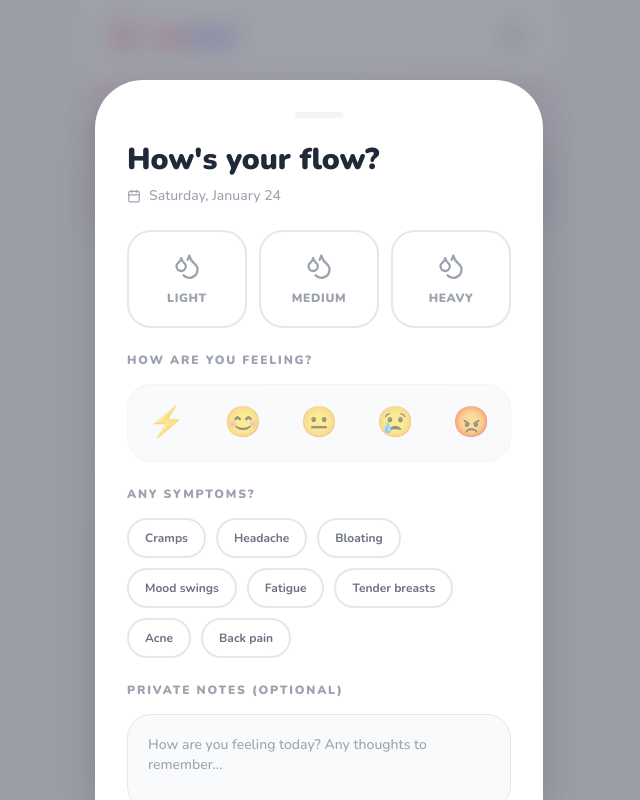
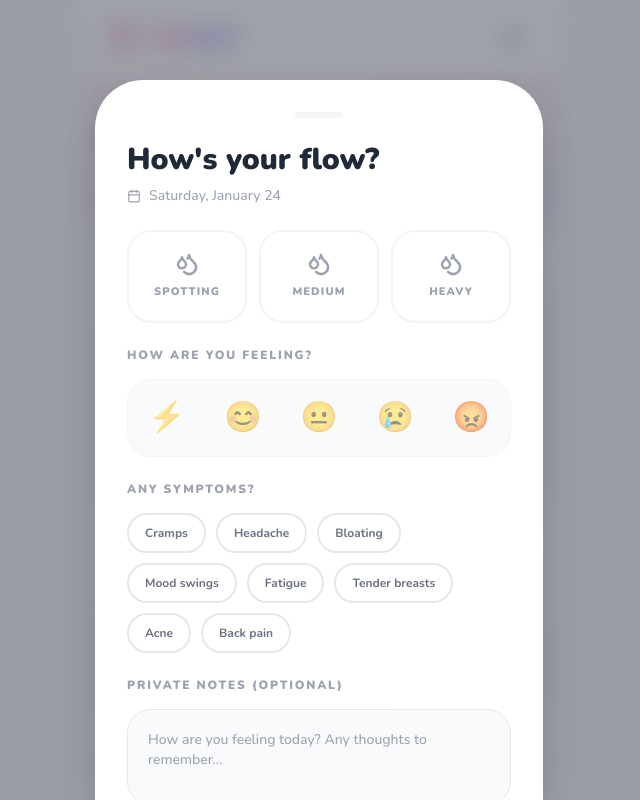
Before and after one commit to Abhiahek123/HerCare-Plus, a Next.js app: page /cycle in a window 1280 px wide. Both pictures are taken after a click on the button "LOG PERIOD". Shown: the top 800 px of the page, without its empty margins (321-961 px from the left). Built offline with nearby package versions, Linux system fonts and the light colour scheme.

Commit message:
Final Polish: 120Hz Touch Optimization and Unified Theme Sync

```diff
--- a/src/app/cycle/page.tsx
+++ b/src/app/cycle/page.tsx
@@ -169,30 +169,39 @@ export default function CyclePage() {
       </div>
 
       <main className="flex-1 p-6 space-y-8">
-        {/* Simplified Status Hero */}
+        {/* Simplified Status Hero - Flashy Sisterly Premium */}
         <motion.div
           initial={{ opacity: 0, scale: 0.95 }}
           animate={{ opacity: 1, scale: 1 }}
-          className="bg-white rounded-[2.5rem] p-8 shadow-xl shadow-purple-900/5 border border-white relative overflow-hidden"
+          className="bg-gradient-to-br from-white via-[#FFF0F5] to-[#F3E8FF] rounded-[2.5rem] p-8 shadow-2xl shadow-purple-900/10 border border-white/80 relative overflow-hidden"
         >
-           <div className={`absolute top-0 right-0 w-32 h-32 bg-gradient-to-br ${PHASE_COLORS[currentPhase as keyof typeof PHASE_COLORS]} opacity-5 rounded-bl-full`}></div>
+           {/* Soft Glow overlay */}
+           <div className="absolute top-0 right-0 w-[500px] h-[500px] bg-gradient-to-br from-pink-400/10 to-purple-400/10 blur-3xl rounded-full -translate-y-1/2 translate-x-1/2 pointer-events-none"></div>
 
-           <div className="flex justify-between items-start mb-6">
+           <div className={`absolute top-0 right-0 w-40 h-40 bg-gradient-to-bl ${PHASE_COLORS[currentPhase as keyof typeof PHASE_COLORS]} opacity-10 rounded-bl-full`}></div>
+
+           <div className="flex justify-between items-start mb-8 relative z-10">
               <div>
-                <span className={`px-4 py-1.5 rounded-full text-[10px] font-black uppercase tracking-widest text-white shadow-lg bg-gradient-to-r ${PHASE_COLORS[currentPhase as keyof typeof PHASE_COLORS]}`}>
+                <span className={`px-5 py-2 rounded-full text-[10px] font-black uppercase tracking-widest text-white shadow-lg shadow-pink-200/50 bg-gradient-to-r ${PHASE_COLORS[currentPhase as keyof typeof PHASE_COLORS]}`}>
                   {currentPhase} Phase
                 </span>
               </div>
               <div className="text-right">
-                <p className="text-[10px] font-black text-gray-400 uppercase tracking-widest">Next Prediction</p>
-                <p className="text-sm font-bold text-gray-600">{nextDate || "Need data"}</p>
+                <p className="text-[10px] font-black text-gray-400 uppercase tracking-widest mb-1">Next Cycle</p>
+                <div className="bg-white/60 backdrop-blur-md px-3 py-1 rounded-xl border border-white inline-block">
+                   <p className="text-sm font-bold text-gray-600">{nextDate || "Need data"}</p>
+                </div>
               </div>
            </div>
 
-           <div className="flex items-center gap-6">
-              <div className="relative">
-                <div className={`w-24 h-24 rounded-full border-4 border-white flex items-center justify-center bg-gradient-to-br from-pink-400 to-rose-400 shadow-xl shadow-pink-300/50`}>
-                  <span className="text-3xl font-black text-white drop-shadow-sm">
+           <div className="flex items-center gap-8 relative z-10">
+              <div className="relative group">
+                <div className="absolute inset-0 bg-pink-400 blur-xl opacity-20 group-hover:opacity-30 transition-opacity rounded-full"></div>
+                <div className={`relative w-28 h-28 rounded-full border-[6px] border-white flex items-center justify-center bg-gradient-to-br from-[#FF8FAB] via-[#FB7185] to-[#E11D48] shadow-2xl shadow-rose-300/50`}>
+                  {/* Inner shine */}
+                  <div className="absolute inset-0 rounded-full bg-gradient-to-t from-black/0 via-white/20 to-white/40 opacity-50"></div>
+
+                  <span className="text-4xl font-black text-white drop-shadow-md relative z-10">
                     {daysUntilPeriod !== null ? daysUntilPeriod : "--"}
                   </span>
                 </div>
@@ -420,27 +429,38 @@ export default function CyclePage() {
               <div className="space-y-6">
                 {/* Flow Level */}
                 <div>
-                  <div className="flex gap-3">
-                    {(['light', 'medium', 'heavy'] as FlowType[]).map((flow) => (
+                  <div className="grid grid-cols-3 gap-3">
+                    {([
+                      { id: 'light', label: 'Spotting', gradient: 'from-pink-100 to-pink-200', text: 'text-pink-600', border: 'border-pink-200' },
+                      { id: 'medium', label: 'Medium', gradient: 'from-pink-400 to-rose-400', text: 'text-white', border: 'border-pink-400' },
+                      { id: 'heavy', label: 'Heavy', gradient: 'from-rose-600 to-red-600', text: 'text-white', border: 'border-rose-600' }
+                    ] as const).map((level) => (
                       <button
-                        key={flow}
-                        onClick={() => setSelectedFlow(flow)}
+                        key={level.id}
+                        onClick={() => setSelectedFlow(level.id as FlowType)}
                         className={`
-                          flex-1 py-5 rounded-3xl border-2 transition-all flex flex-col items-center gap-2.5 relative overflow-hidden
-                          ${selectedFlow === flow
-                            ? 'bg-gradient-to-br from-pink-500 via-pink-500 to-rose-500 border-pink-400 text-white shadow-2xl shadow-pink-300/60 scale-105'
-                            : 'bg-white border-gray-200 text-gray-400 hover:border-pink-200 hover:bg-pink-50/50 hover:scale-102'
+                          py-5 rounded-[1.5rem] border-2 transition-all duration-200 flex flex-col items-center gap-2 relative overflow-hidden group
+                          ${selectedFlow === level.id
+                            ? `bg-gradient-to-b ${level.gradient} ${level.id === 'light' ? 'text-pink-700' : 'text-white'} shadow-lg scale-105 border-transparent`
+                            : 'bg-white border-gray-100 text-gray-400 hover:bg-gray-50'
                           }
                         `}
                       >
-                        {selectedFlow === flow && (
-                          <div className="absolute inset-0 bg-gradient-to-t from-white/10 to-transparent"></div>
+                        {/* Interactive Wave Background (Hidden unless selected or hover) */}
+                        {selectedFlow === level.id && (
+                           <div className="absolute inset-0 bg-white/10 opacity-30 animate-pulse"></div>
                         )}
-                        <Droplets size={28} fill={selectedFlow === flow ? "white" : "none"} strokeWidth={2} className="relative z-10" />
-                        <span className="text-xs font-black uppercase tracking-wider relative z-10">{flow}</span>
+
+                        <Droplets
+                          size={24}
+                          className={`z-10 transition-colors ${selectedFlow === level.id ? 'fill-current' : 'fill-none'}`}
+                          strokeWidth={2.5}
+                        />
+                        <span className="text-[11px] font-black uppercase tracking-widest z-10">{level.label}</span>
                       </button>
                     ))}
                   </div>
+
                 </div>
 
                 {/* Mood Picker */}
--- a/src/app/globals.css
+++ b/src/app/globals.css
@@ -32,6 +32,14 @@
     padding: 0;
     margin: 0;
     -webkit-tap-highlight-color: transparent; /* Mobile: No blue tap box */
+    touch-action: manipulation; /* ⚡️ CORE FIX: Removes 300ms tap delay on mobile */
+  }
+
+  /* ⚡️ ULTRA SNAPPY MODE: Instant visual feedback for ALL interactables */
+  button:active, a:active, [role="button"]:active {
+    transform: scale(0.96);
+    transition: transform 0.05s ease-out !important;
+    filter: brightness(0.95);
   }
 
   html {
```
